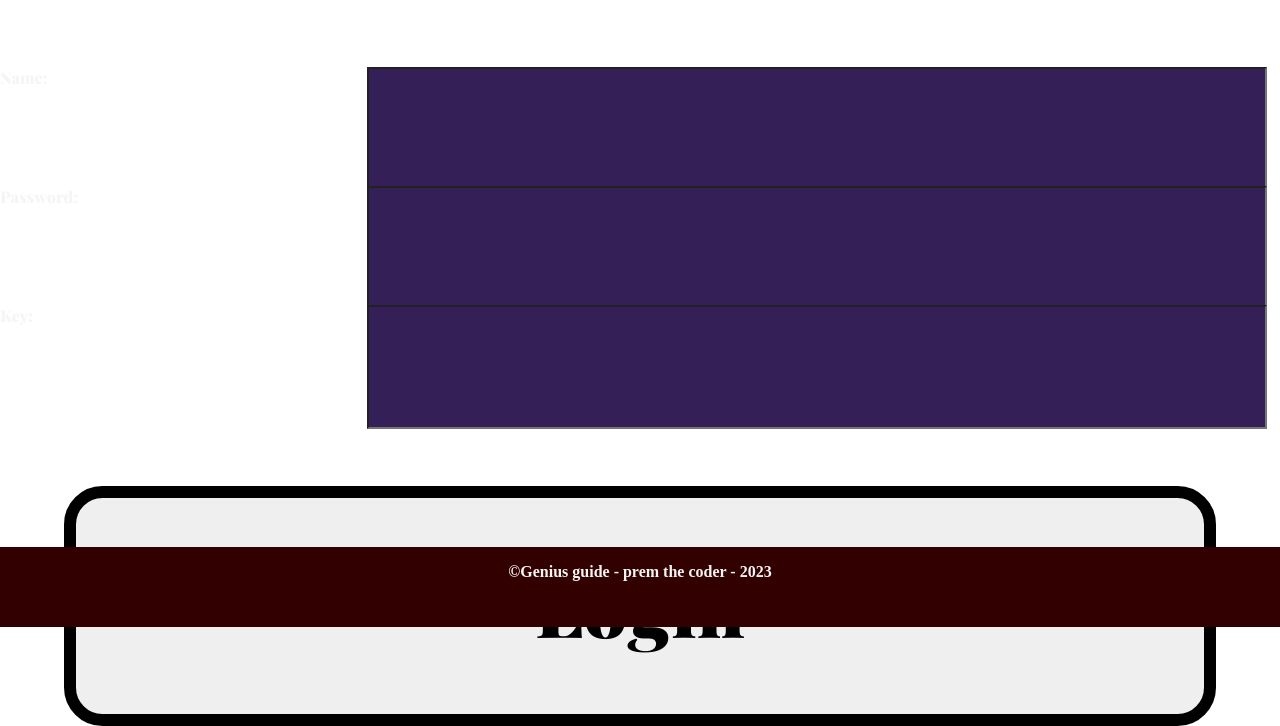
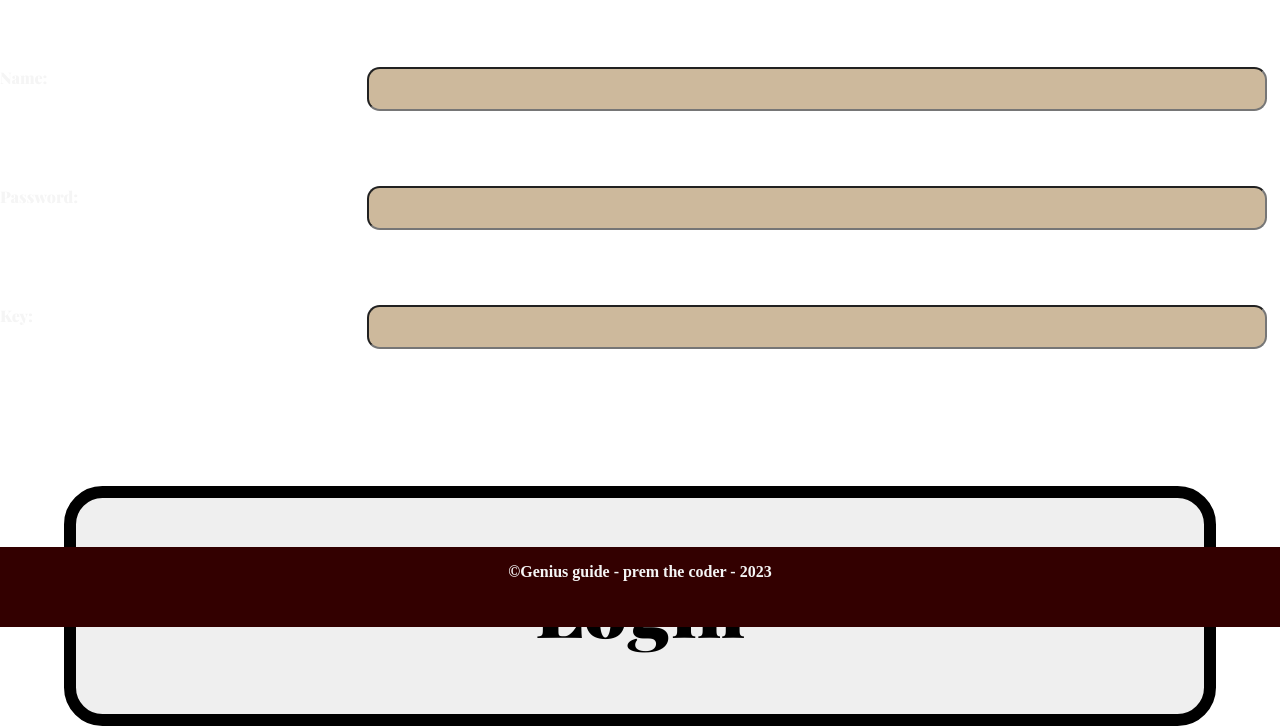
Before and after one commit to premxfreelancer/Genius-Guide-, a plain HTML site: page index.html in a window 1280 px wide. Shown: the part 173-899 px from the top of the page. Drawn offline with nearby package versions, Linux system fonts and the light colour scheme.

Commit message:
Update style.css

```diff
--- a/style.css
+++ b/style.css
@@ -269,9 +269,10 @@ font-weight: bold;
   right: 1vw;
   position: absolute;
   width: 70vw;
-  height: 15vh;
-  background: #342056;
-  color: whitesmoke;
+  height: 5vh;
+  background: #CDB99C;
+  color: #330000;
+  border-radius: 1vw;
 }
 .a1inputdiv {
   margin-top: 10vh;
```
